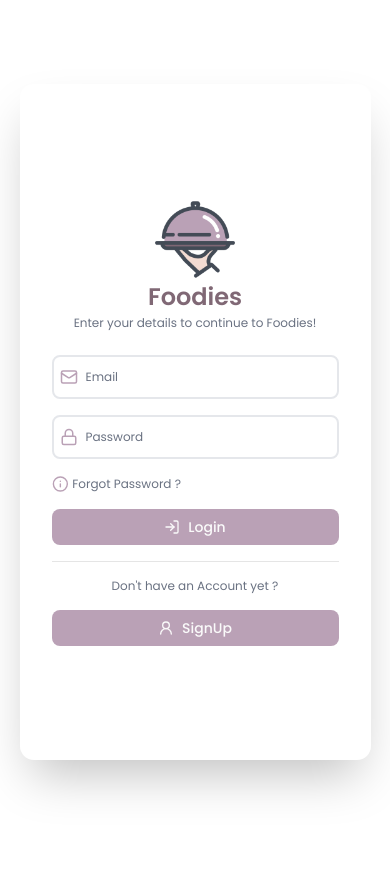
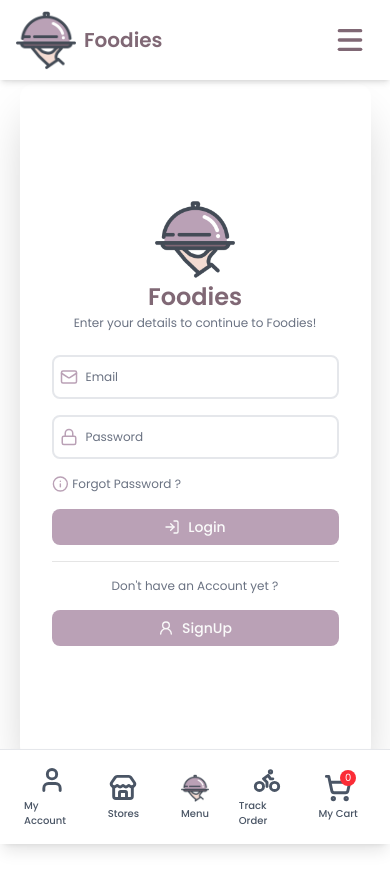
Before and after one commit to iAhmedAbbas7/foodies, a React (Vite) app in the folder Client/: page /login in a window 390 px wide. Shown: the top 890 px of the page. Before the commit the page ends 844 px from the top, so only its background shows below. Built offline with nearby package versions, Linux system fonts and the light colour scheme.

Commit message:
Updated GlobalLayout Component to include Navbar and Footer, Enhancing the Overall Layout Structure and ensuring Consistent UI across all Routes

```diff
--- a/Client/src/layouts/GlobalLayout.tsx
+++ b/Client/src/layouts/GlobalLayout.tsx
@@ -1,6 +1,8 @@
 // <== IMPORTS ==>
+import { type ReactElement } from "react";
+import Navbar from "../components/Navbar";
+import Footer from "../components/Footer";
 import { Outlet } from "react-router-dom";
-import { type ReactElement } from "react";
 import NetworkStatusWatcher from "../global/NetworkStatusWatcher";
 
 // <== GLOBAL LAYOUT COMPONENT ==>
@@ -8,8 +10,14 @@ const GlobalLayout = (): ReactElement => {
   return (
     // MAIN GLOBAL LAYOUT WRAPPER
     <>
+      {/* NAVBAR - AVAILABLE ON ALL ROUTES */}
+      <Navbar />
       {/* ROUTE OUTLET - RENDERS CURRENT ROUTE COMPONENT */}
-      <Outlet />
+      <div className="min-h-screen pb-20 md:pb-16">
+        <Outlet />
+      </div>
+      {/* FOOTER - AVAILABLE ON ALL ROUTES, VISIBLE ON SMALL DEVICES */}
+      <Footer />
       {/* GLOBAL NETWORK STATUS WATCHER - WORKS ON ALL ROUTES AND IS ALWAYS PRESENT */}
       <NetworkStatusWatcher />
     </>
```
